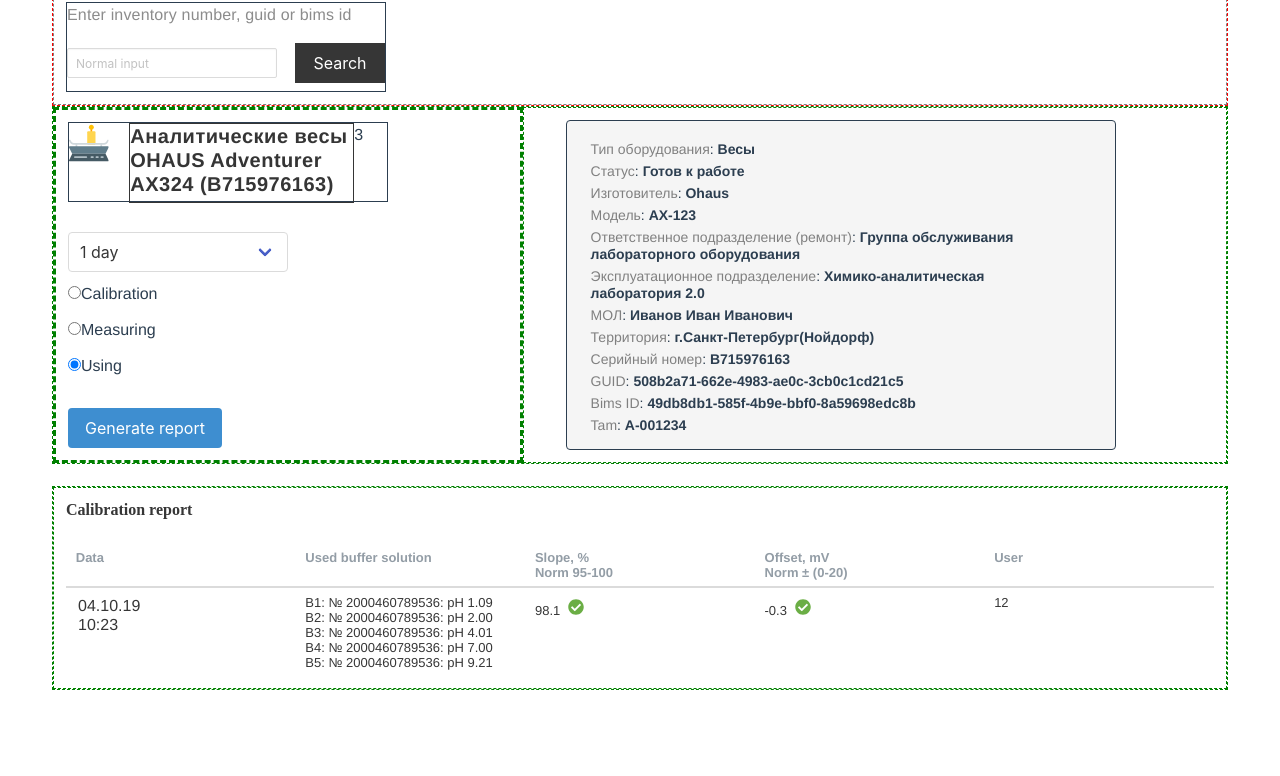
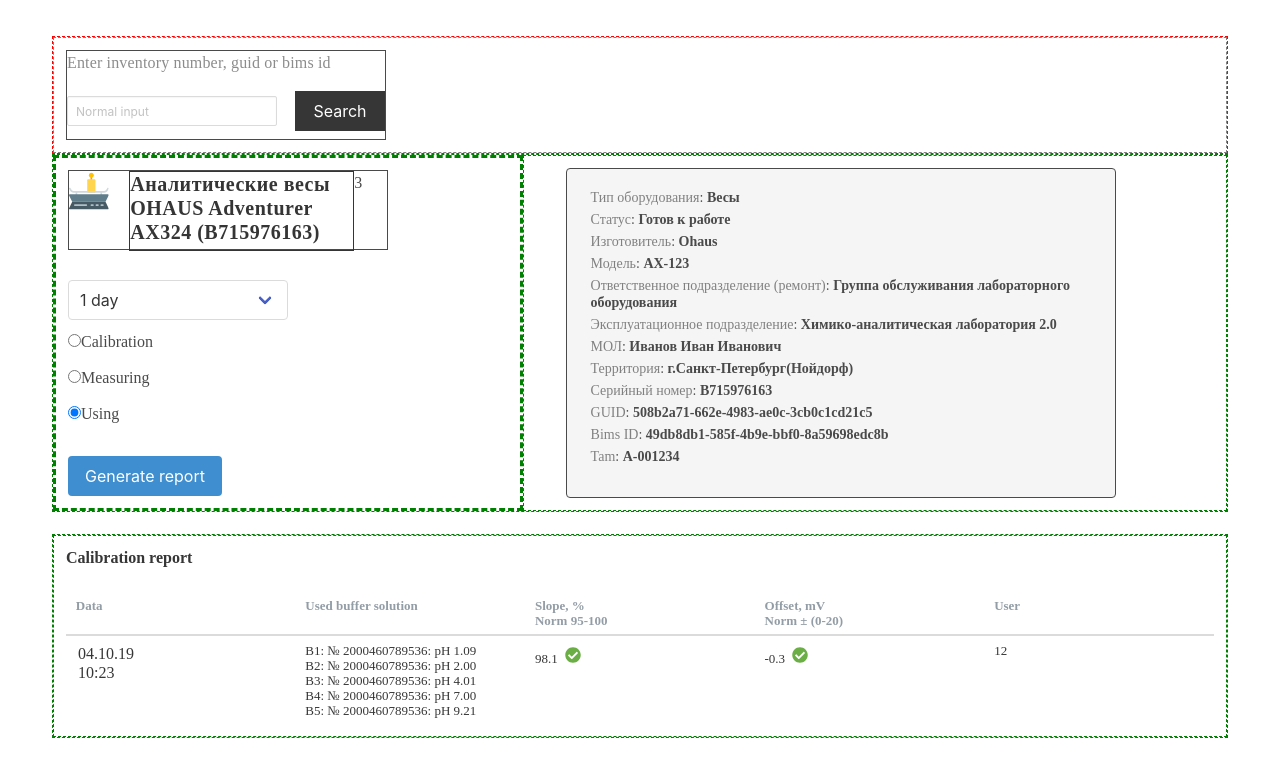
Before and after one commit to shutemov/biocad-test-task, a Vue app in the folder instrument-calibration-report-page/: page / in a window 1280 px wide. Shown: the top 776 px of the page. Built offline with nearby package versions, Linux system fonts and the light colour scheme; a web font is replaced by a local one; what bulma-checkradio would draw is missing.

Commit message:
Update App.vue
Сhanged styles

```diff
--- a/instrument-calibration-report-page/src/App.vue
+++ b/instrument-calibration-report-page/src/App.vue
@@ -1,5 +1,5 @@
 <template>
-  <div id="app">
+  <div class="section" id="app">
     <insrument-calibration-report></insrument-calibration-report>
   </div>
 </template>
@@ -17,10 +17,8 @@ export default {
 
 <style>
 #app {
-  font-family: Avenir, Helvetica, Arial, sans-serif;
   -webkit-font-smoothing: antialiased;
   -moz-osx-font-smoothing: grayscale;
-  color: #2c3e50;
-  /*margin-top: 60px;*/
+  font-family: "TT Norms Regular";
 }
 </style>
```
